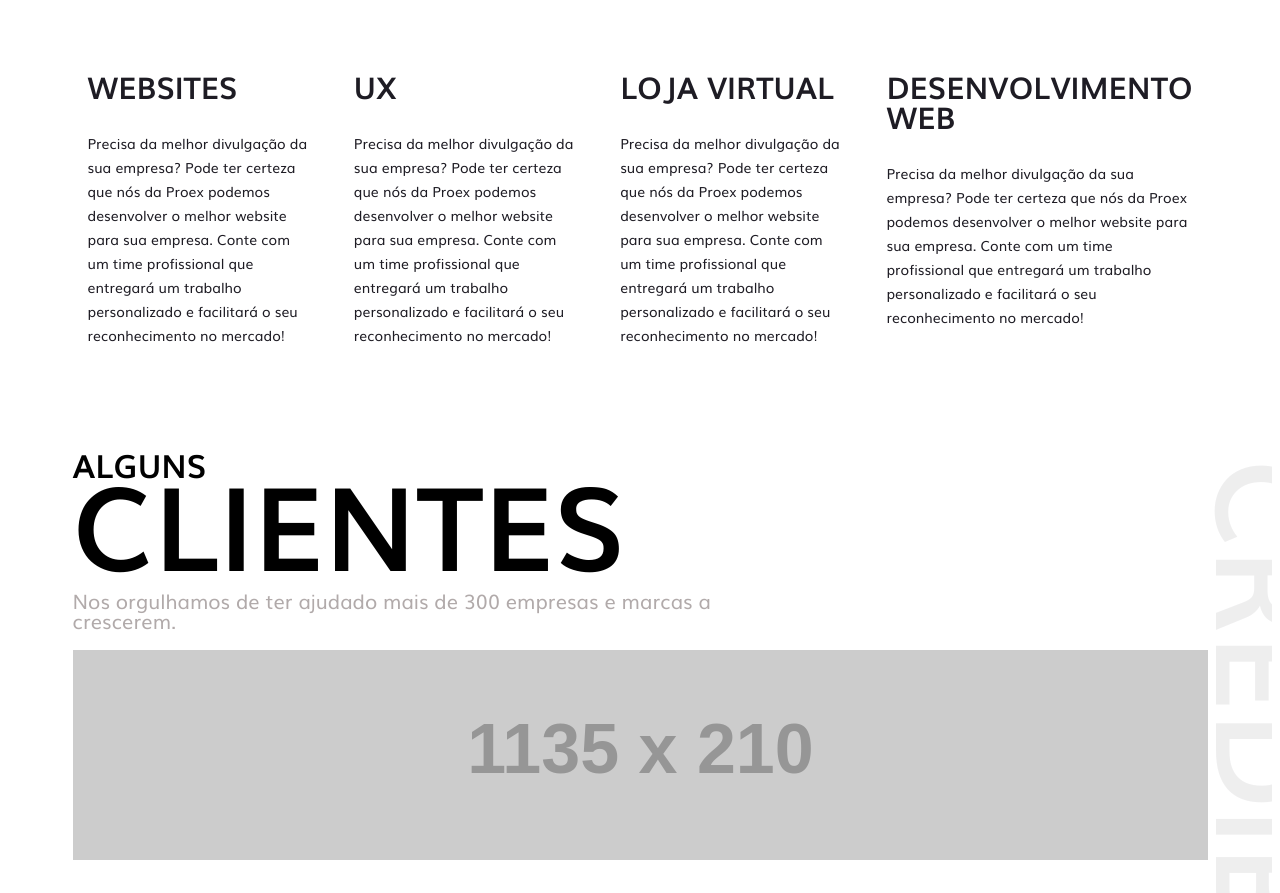
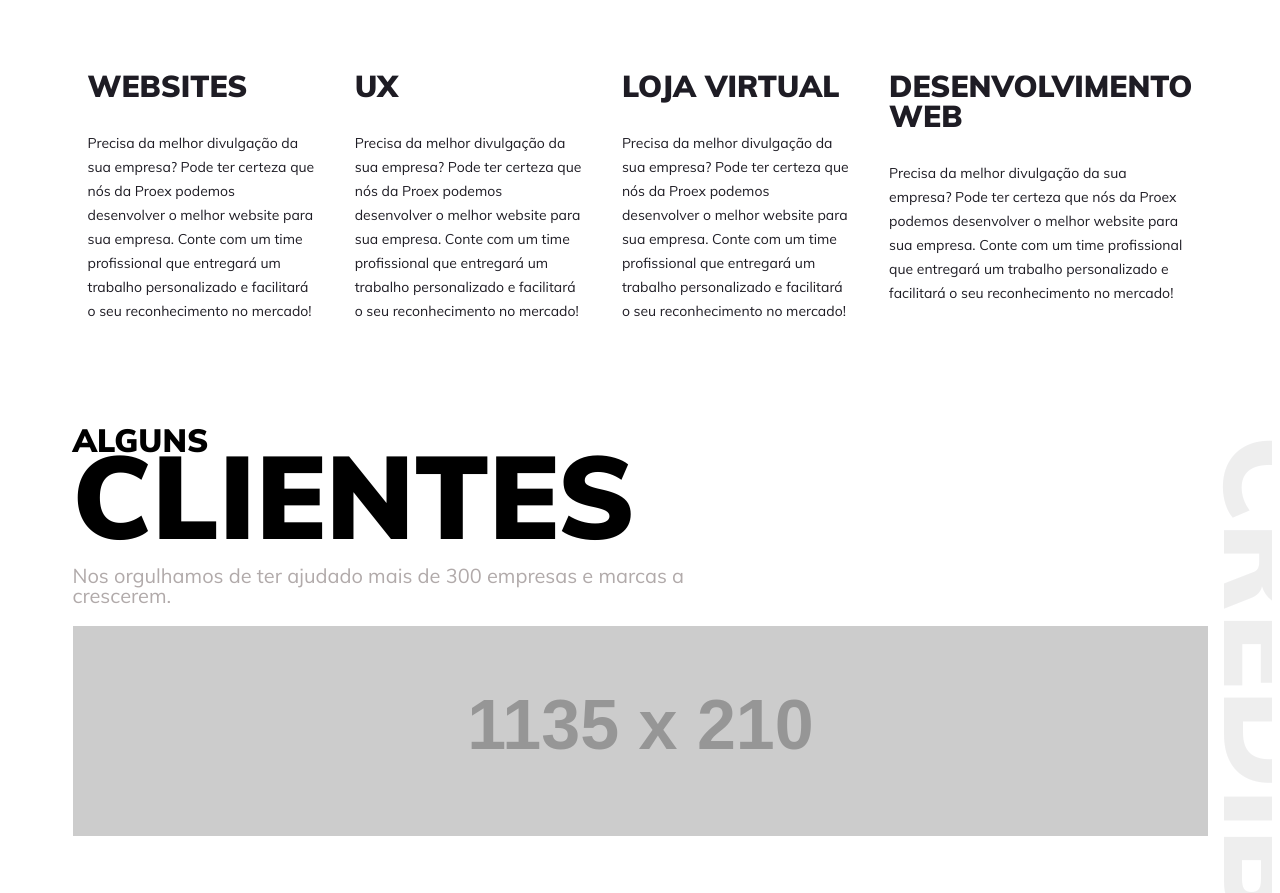
Before and after one commit to caioprogrammer/proex, a plain HTML site: page index.html in a window 1280 px wide. Shown: the part 1220-2113 px from the top of the page. Drawn offline with Linux system fonts and the light colour scheme; placeholder pictures from the web are drawn by us.

Commit message:
FONTE CORRIGIDA

```diff
--- a/src/scss/_variables.scss
+++ b/src/scss/_variables.scss
@@ -1,28 +1,46 @@
+/* #### Generated By: http://www.cufonfonts.com #### */
 
 @font-face {
-    font-family: "Muli";
-    src: url("../fonts/Muli-ExtraLight.ttf") format("truetype");
-    font-weight: 200;
+    font-family: 'Muli';
+    font-style: normal;
+    font-weight: 500;
+    src: local('Muli Regular'), url('../fonts/Muli-Regular.woff') format('woff');
     }
     @font-face {
-    font-family: "Muli";
-    src: url("../fonts/Muli-Light.ttf") format("truetype");
-    font-weight: 400;
+    font-family: 'Muli';
+    font-style: normal;
+    font-weight: 300;
+    src: local('Muli ExtraLight'), url('../fonts/Muli-ExtraLight.woff') format('woff');
     }
     @font-face {
-    font-family: "Muli";
-    src: url("../fonts/Muli-SemiBold.ttf") format("truetype");
-    font-weight: 600;
+    font-family: 'Muli';
+    font-style: normal;
+    font-weight: 400;
+    src: local('Muli Light'), url('../fonts/Muli-Light.woff') format('woff');
     }
     @font-face {
-    font-family: "Muli";
-    src: url("../fonts/Muli.ttf") format("truetype");
-    font-weight: normal;
+    font-family: 'Muli';
+    font-style: normal;
+    font-weight: 600;
+    src: local('Muli SemiBold'), url('../fonts/Muli-SemiBold.woff') format('woff');
     }
     @font-face {
-    font-family: "Muli";
-    src: url("../fonts/Muli-Bold.ttf") format("truetype");
+    font-family: 'Muli';
+    font-style: normal;
+    font-weight: 700;
+    src: local('Muli Bold'), url('../fonts/Muli-Bold.woff') format('woff');
+    }
+    @font-face {
+    font-family: 'Muli';
+    font-style: normal;
+    font-weight: 800;
+    src: local('Muli ExtraBold'), url('../fonts/Muli-ExtraBold.woff') format('woff');
+    }
+    @font-face {
+    font-family: 'Muli';
+    font-style: normal;
     font-weight: 900;
+    src: local('Muli Black'), url('../fonts/Muli-Black.woff') format('woff');
     }
 
 * {
--- a/src/scss/index.scss
+++ b/src/scss/index.scss
@@ -169,7 +169,7 @@ body, html {
                 font-size: 14px;
                 line-height: 24px;
                 text-align: left;
-                font-weight: 400;
+                font-weight: 500;
             }
         }
     }
@@ -204,7 +204,7 @@ body, html {
     &__subtitle {
         color: #b1aaaa;
         font-size: 20px;
-        font-weight: 400;
+        font-weight: 500;
         text-align: left;
         max-width: 650px;
     }
```
Also changed, not shown: src/css/index.css, src/fonts/Muli-Black.woff (added), src/fonts/Muli-BlackItalic.woff (added), src/fonts/Muli-Bold.woff (added), src/fonts/Muli-BoldItalic.woff (added), src/fonts/Muli-ExtraBold.woff (added), src/fonts/Muli-ExtraBoldItalic.woff (added), src/fonts/Muli-ExtraLight.woff (added), src/fonts/Muli-ExtraLightItalic.woff (added), src/fonts/Muli-Italic.woff (added), src/fonts/Muli-Light.woff (added), src/fonts/Muli-LightItalic.woff (added), src/fonts/Muli-Regular.woff (added), src/fonts/Muli-SemiBold.woff (added), 1 more files. Lines whose indentation alone changed are shown as unchanged.
